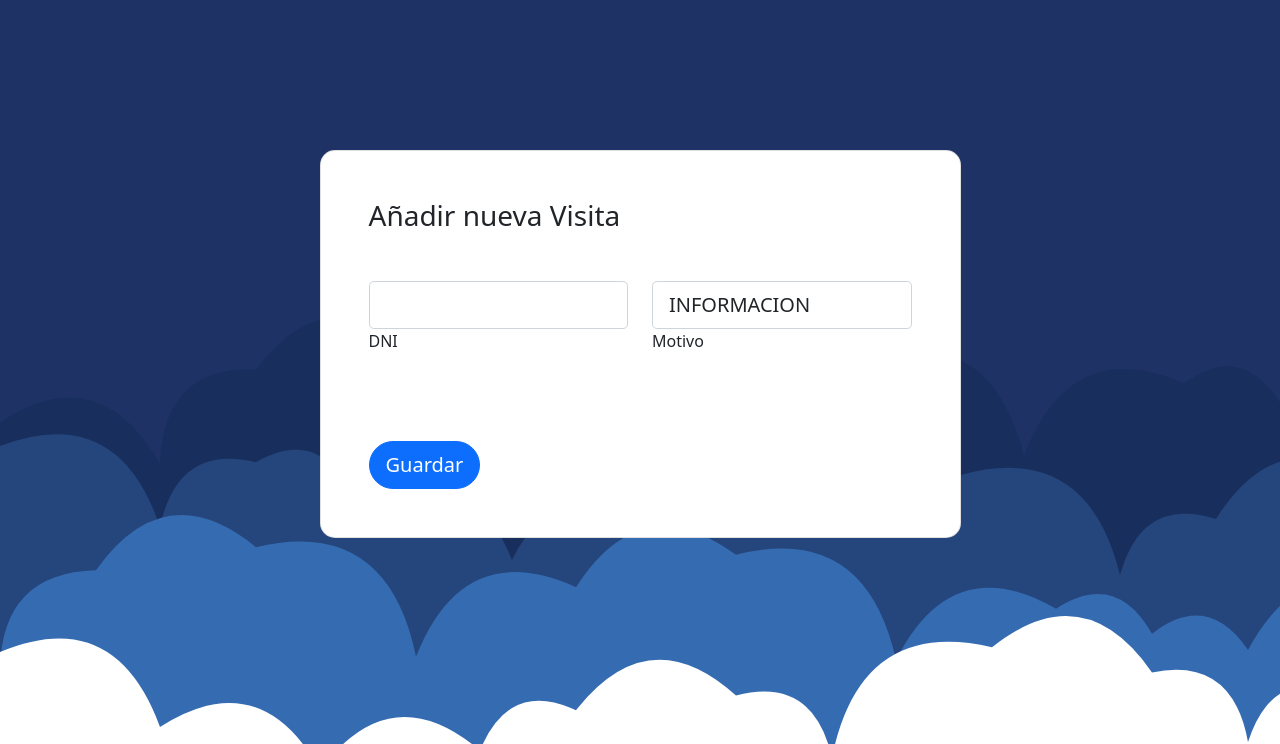
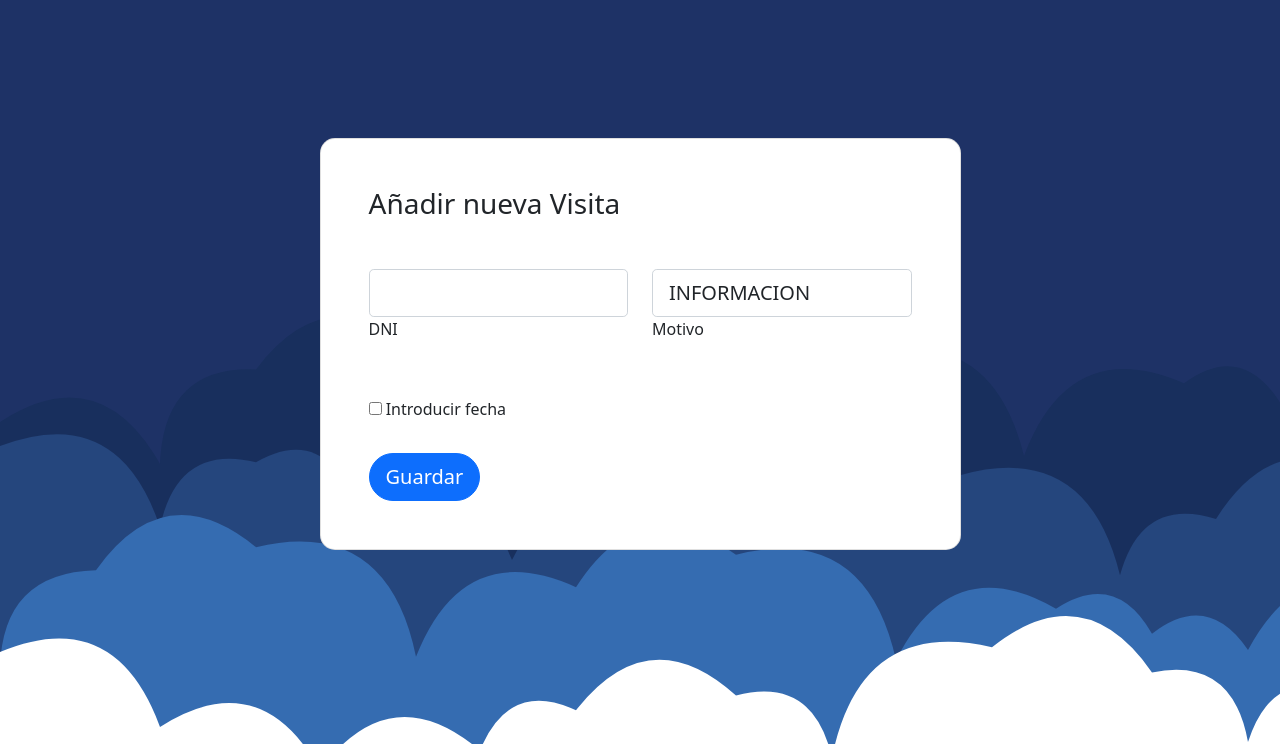
Before and after one commit to Borjapc417/clinicapp, a Django app: page /visita/add in a window 1280 px wide. Shown: the part 56-800 px from the top of the page. Run offline with Django 4.2, Linux system fonts and the light colour scheme; a user stored in the database is signed in; data comes from the database, SQL or seed files in the repository; some libraries are stand-ins or nearby versions.

Commit message:
Agregada edicion de Visitas

```diff
--- a/clinicapp/visita/templates/formulario_visita.html
+++ b/clinicapp/visita/templates/formulario_visita.html
@@ -73,13 +73,6 @@
 
                     </div>
 
-                    <script>
-
-
-
-                    </script>
-
-
                     <div class="row">
                       <div class="col-md-6 mb-4 d-flex align-items-center">
                         <div class="form-outline datepicker w-100">
@@ -105,8 +98,48 @@
                       </div>
                     </div>
 
+                    <input type="checkbox" id="mostrar-checkbox" {% if visita %} checked {% endif %}> Introducir fecha
+
+                    <div class="row" id="fecha-div" style="display:{% if not visita %} none {% endif %};">
+                      <div class="col-md-6 mb-4">
+                        <div class="form-outline">
+                                <input type="date" autocomplete="off" class="form-control form-control-lg" id="fecha-input" name="fecha_fecha" value="{{ visita.fecha |date:'Y-m-d'}}"/>
+                                <label id="intervencion_label" for="intervencion" class="form-label">Fecha</label>
+                        </div>
+                      </div>
+                      <div class="col-md-6 mb-4">
+                        <div class="form-outline">
+                                <input type="time" autocomplete="off" class="form-control form-control-lg" id="hora-input" name="fecha_hora" value="{{ visita.fecha |date:'H:i'}}"/>
+                                <label id="intervencion_label" for="intervencion" class="form-label">Hora</label>
+                        </div>
+                      </div>
+                    </div>
+
+
+
                     <script>
                     window.addEventListener("load", function () {
+                      //Muestra los input de la fecha
+                      var checkbox = document.getElementById("mostrar-checkbox");
+                      var fechaDiv = document.getElementById("fecha-div");
+                      var fechaInput = document.getElementById("fecha-input");
+                      var horaInput = document.getElementById("hora-input");
+                      checkbox.addEventListener("change", function() {
+                        if (checkbox.checked) {
+                          fechaDiv.style.display = "";
+                          fechaInput.required = true;
+                          horaInput.required = true;
+                        } else {
+                          fechaDiv.style.display = "none";
+                          fechaInput.value = "";
+                          horaInput.value = "";
+                          fechaInput.required = false;
+                          horaInput.required = false;
+                        }
+                      });
+
+
+
                     {% if visita %}
                     mostrarNombre();
                     {% endif %}
--- a/clinicapp/visita/views.py
+++ b/clinicapp/visita/views.py
@@ -1,4 +1,4 @@
-from django.shortcuts import HttpResponse, HttpResponseRedirect, redirect
+from django.shortcuts import HttpResponse, redirect
 from django.template import loader
 from .models import Intervencion, Resultados, Visita
 from django.contrib.auth.decorators import login_required, user_passes_test
@@ -52,7 +52,7 @@ def add_intervencion(request):
                 messages.error(request, "Esta intervencion ya está en el sistema")
         else:
             messages.error(request, "El tipo no coincide con ninguno de los disponibles")
-        return HttpResponseRedirect("/visita/intervencion")
+        return redirect("/visita/intervencion")
 
 @login_required
 def borrar_intervencion(request, intervencion_id):
@@ -155,6 +155,7 @@ def buscar_visita_por_paciente_fecha(request):
 def add_visita(request):
     template = loader.get_template("formulario_visita.html")
     if request.method == 'POST':
+        visita = Visita()
         dni = request.POST.get("dni", "").upper()
         paciente = None
         pacientes = Paciente.objects.all()
@@ -163,12 +164,28 @@ def add_visita(request):
                 paciente = p
         if not paciente:
             messages.error(request, "El DNI del paciente introducido no existe")
-            return HttpResponseRedirect("/visita/add")
+            return redirect("/visita/add")
+
         motivo = request.POST["motivo"].upper()
-        visita = Visita()
+        fecha = request.POST.get("fecha_fecha", "")
+        horas = request.POST.get("fecha_hora", "")
+        if fecha != "" and horas != "":
+            fecha = datetime.strptime(fecha, "%Y-%m-%d")
+            hora = int(horas.split(':')[0])
+            minuto = int(horas.split(':')[1])
+            fecha = fecha.replace(hour=hora, minute=minuto, second=0, microsecond=0)
+            fecha = fecha.replace(tzinfo=pytz.utc)
+
+            if datetime.now(pytz.timezone(huso)).replace(tzinfo=pytz.utc) >= fecha:
+                visita.fecha = fecha
+            else:
+                messages.error(request, "La fecha no puede ser anterior al momento actual")
+                return redirect("/visita/add")
+        else:
+            visita.fecha = datetime.now(pytz.timezone(huso)).replace(tzinfo=pytz.utc)
+
         visita.id_paciente = paciente
         visita.motivo=motivo
-        visita.fecha = datetime.now(pytz.timezone(huso)).replace(tzinfo=pytz.utc)
         visita._history_date = datetime.now(pytz.timezone(huso)).replace(tzinfo=pytz.utc)
         if motivo == "CONSULTA":
             intervencion_nombre = request.POST.get("intervencion", "").upper()
@@ -182,8 +199,8 @@ def add_visita(request):
                 else:
                     messages.error(request, "La intervencion seleccionada no esta guardada en el sistema")
                     return redirect("/visita/add")
-            else:
-                visita.save()
+
+        visita.save()
         return redirect("/visita")
     else:
         context = {}
@@ -195,6 +212,7 @@ def add_visita(request):
 def update_visita(request, visita_id):
     template = loader.get_template("formulario_visita.html")
     if request.method == 'POST':
+        visita = Visita.objects.get(id = visita_id)
         dni = request.POST.get("dni", "").upper()
         paciente = []
         pacientes = Paciente.objects.all()
@@ -203,9 +221,26 @@ def update_visita(request, visita_id):
                 paciente.append(p)
         if not paciente:
             messages.error(request, "El DNI del paciente introducido no existe")
-            return HttpResponseRedirect("/visita/"+str(visita_id))
+            return redirect("/visita/"+str(visita_id))
+
         motivo = request.POST["motivo"].upper()
-        visita = Visita.objects.get(id = visita_id)
+        fecha = request.POST.get("fecha_fecha", "")
+        horas = request.POST.get("fecha_hora", "")
+        if fecha != "" and horas != "":
+            fecha = datetime.strptime(fecha, "%Y-%m-%d")
+            hora = int(horas.split(':')[0])
+            minuto = int(horas.split(':')[1])
+            fecha = fecha.replace(hour=hora, minute=minuto, second=0, microsecond=0)
+            fecha = fecha.replace(tzinfo=pytz.utc)
+
+            if datetime.now(pytz.timezone(huso)).replace(tzinfo=pytz.utc) >= fecha:
+                visita.fecha = fecha
+            else:
+                messages.error(request, "La fecha no puede ser anterior al momento actual")
+                return redirect("/visita/"+str(visita_id))
+        else:
+            visita.fecha = datetime.now(pytz.timezone(huso)).replace(tzinfo=pytz.utc)
+
         visita.id_paciente = paciente[0]
         visita.motivo=motivo
         visita._history_date = datetime.now(pytz.timezone(huso)).replace(tzinfo=pytz.utc)
@@ -216,7 +251,7 @@ def update_visita(request, visita_id):
                 intervencion = Intervencion.objects.filter(nombre = intervencion_nombre)
                 if not intervencion:
                     messages.error(request, "La intervencion seleccionada no esta guardada en el sistema")
-                    return HttpResponseRedirect("/visita/"+str(visita_id))
+                    return redirect("/visita/"+str(visita_id))
                 intervencion = intervencion.get()
                 resultados = Resultados.objects.filter(id_visita = visita)
                 if not resultados:
@@ -248,9 +283,7 @@ def ver_visita(request, visita_id):
             context["resultados"] = resultados.get()
         else:
             context["mostrar"] = True
-    pacientes = Paciente.objects.all().values('dni', 'nombre', 'apellidos')
     intervenciones = Intervencion.objects.all()
-    context["pacientes"] = list(pacientes)
     context["intervenciones"] = intervenciones
     context["visita"] = visita
     return HttpResponse(template.render(context, request))
```
